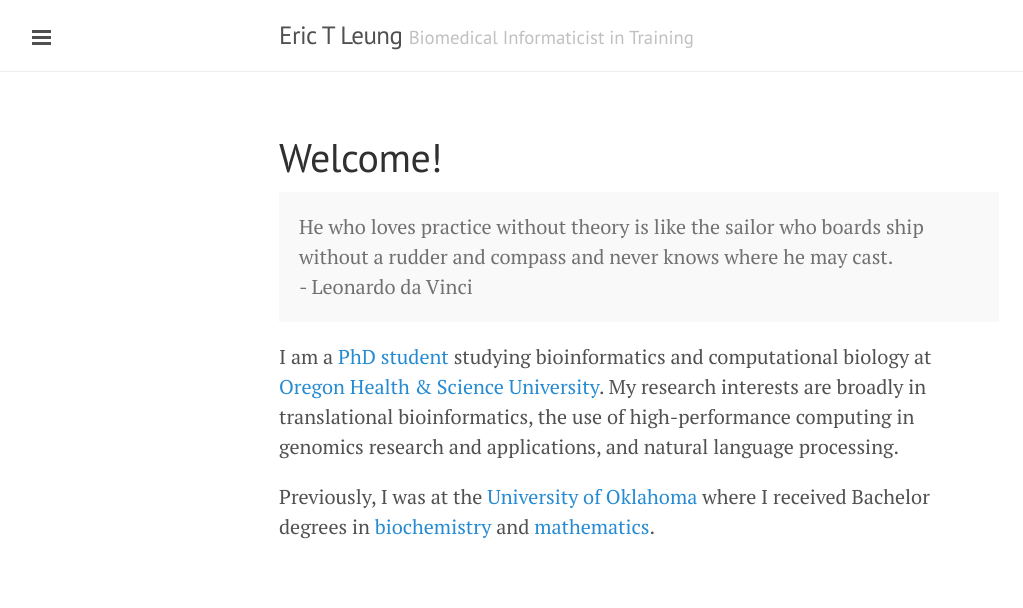
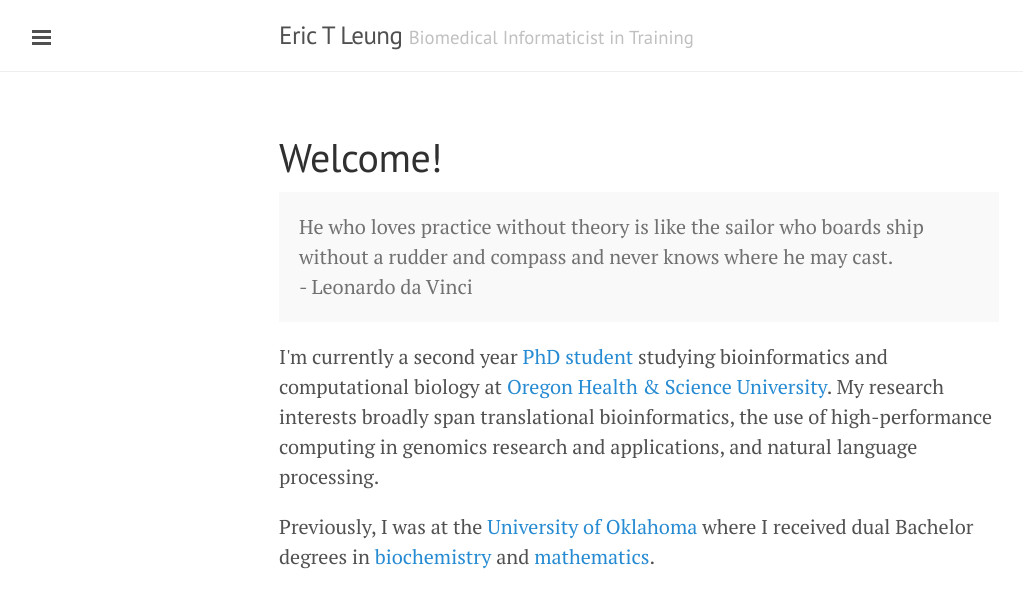
Before and after one commit to erictleung/erictleung.github.io, a Jekyll site: the page built from index.html, in a window 1280 px wide. Shown: the top 608 px of the page, without its empty margins (1-1024 px from the left). Built offline with Jekyll 4.4.1, drawn with Linux system fonts in a browser that asks for light colours; Markdown is read by kramdown in place of the engine named in the settings; the list of posts is cut into pages by our own code.

Commit message:
change up some wording in about

```diff
--- a/index.html
+++ b/index.html
@@ -12,16 +12,17 @@ a rudder and compass and never knows where he may cast. <br>
 </p>
 
 <p>
-I am a <a href="http://goo.gl/U9RcRX">PhD student</a> studying bioinformatics
-and computational biology at <a href="http://goo.gl/IIk0ax">Oregon Health &
-Science University</a>. My research interests are broadly in translational
-bioinformatics, the use of high-performance computing in genomics research and
-applications, and natural language processing.
+I'm currently a second year <a href="http://goo.gl/U9RcRX">PhD student</a>
+studying bioinformatics and computational biology at
+<a href="http://goo.gl/IIk0ax">Oregon Health & Science University</a>. My
+research interests broadly span translational bioinformatics, the use of
+high-performance computing in genomics research and applications, and natural
+language processing.
 </p>
 
 <p>
 Previously, I was at the <a href="http://goo.gl/aGq1Mi">University of
-Oklahoma</a> where I received Bachelor degrees in
+Oklahoma</a> where I received dual Bachelor degrees in
 <a href="http://goo.gl/v2MiGW">biochemistry</a> and
 <a href="http://goo.gl/QAkNVE">mathematics</a>.
 </p>
```
